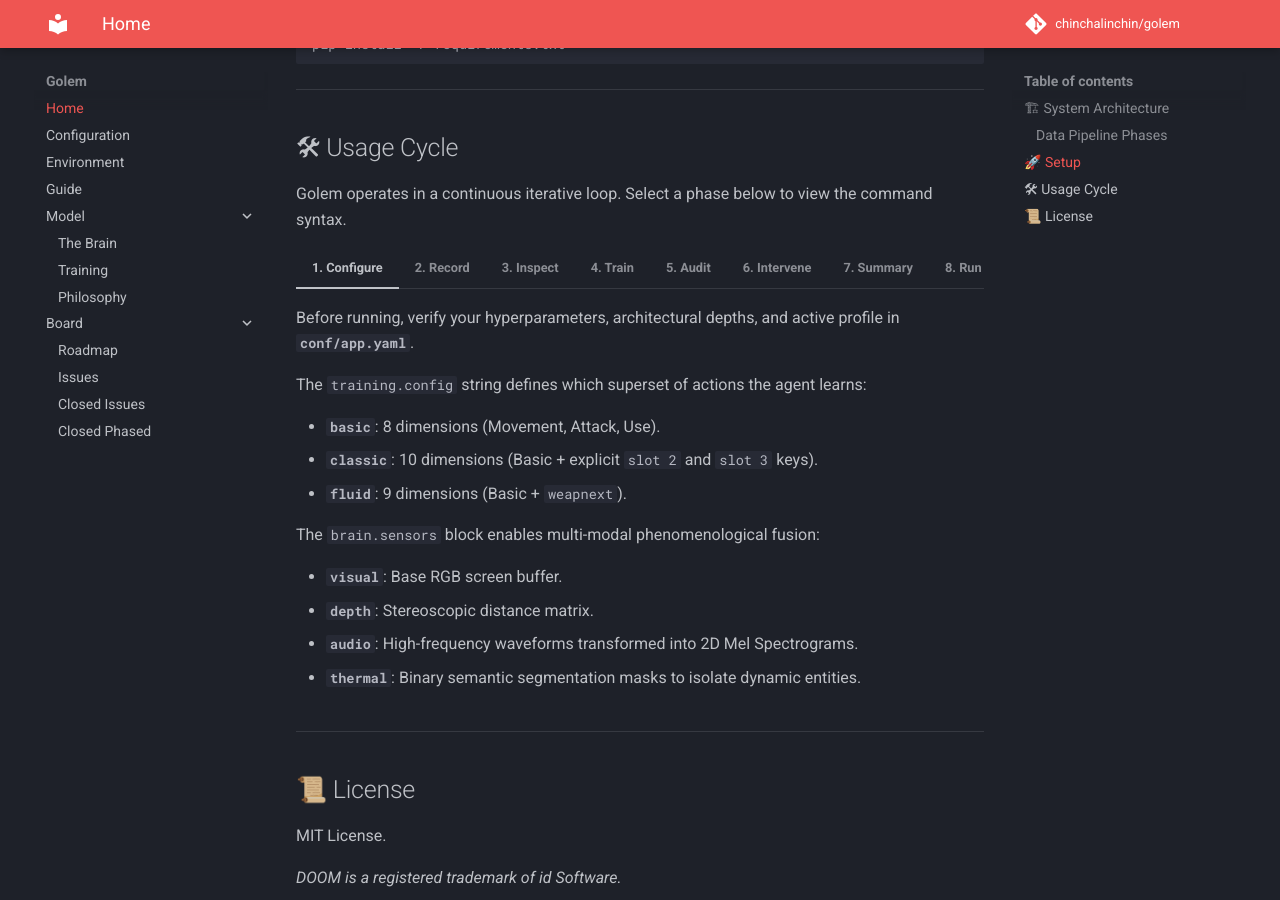
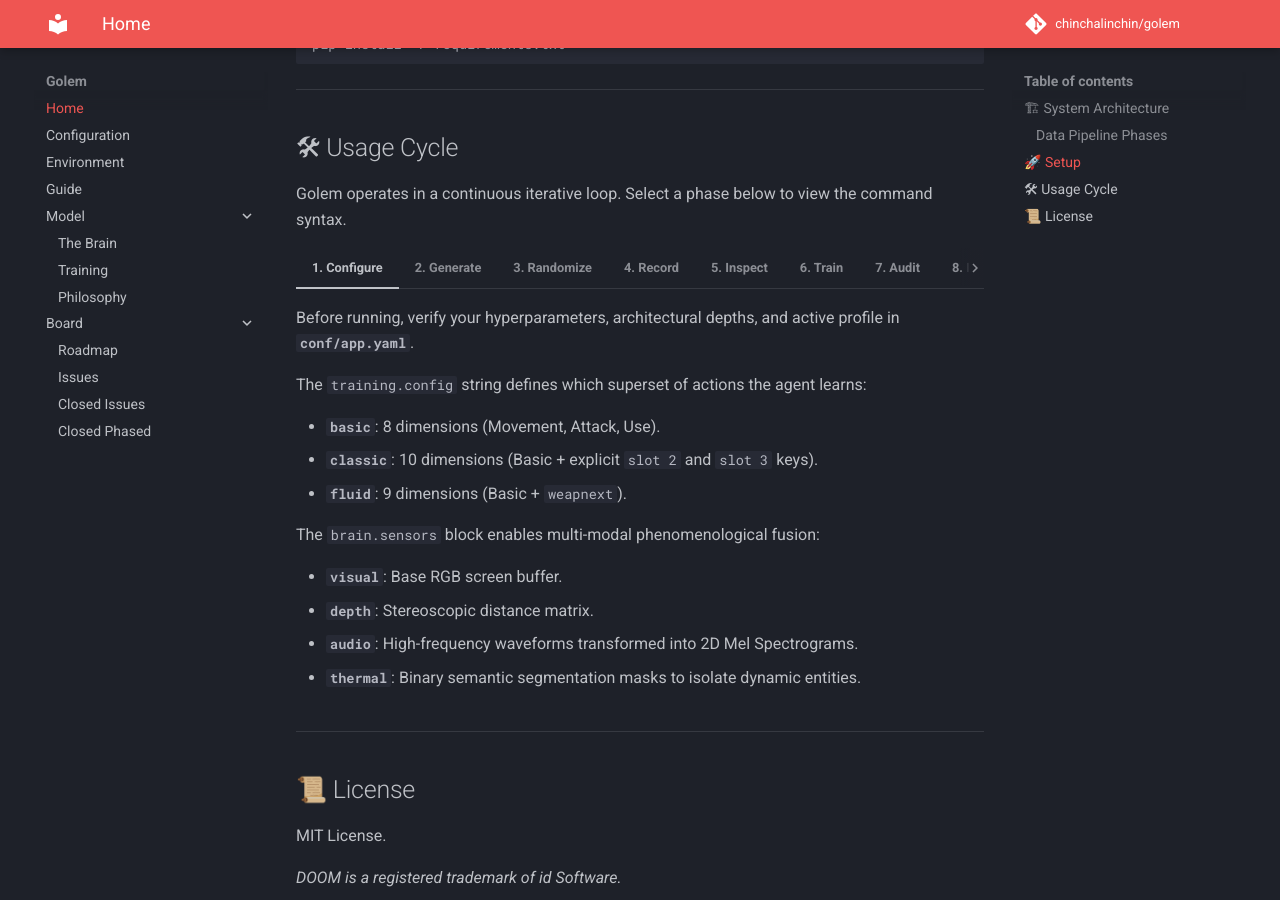
Before and after one commit to chinchalinchin/golem, an MkDocs documentation site: the page built from docs/index.md, in a window 1280 px wide and 900 px high, scrolled down 1812 px. Built offline with MkDocs 1.6.1 and Material for MkDocs 9.7.7, drawn with Linux system fonts in a browser that asks for light colours; comment, search, counter and statistics services are not loaded; some of the changed lines change nothing that is shown.

Commit message:
update doc index

````diff
--- a/docs/index.md
+++ b/docs/index.md
@@ -31,9 +31,9 @@
 
 1. **Extract (Perception):** Interfaces with `libvizdoom` to capture the raw phenomenological buffers (RGB screen, stereoscopic depth, high-frequency stereo audio, and semantic labels). Latent game variables (health, ammo, coordinates) are explicitly discarded to force multi-modal heuristic learning.
 2. **Transform (Normalization & DSP):** * **Visual & Depth:** Downsampling via bilinear interpolation (64x64) and min-max scaling ().
-    * **Thermal:** Binary thresholding of the semantic labels buffer to isolate active entities, followed by nearest-neighbor downsampling (64x64).
-    * **Audio:** Zero-mean, unit-variance normalization, transformed via STFT into dense 2D time-frequency Mel Spectrograms, and logarithmically scaled to decibels.
-    * **Channel Permutation:** Matrix transposition for PyTorch (`N, C, H, W`).
+* **Thermal:** Binary thresholding of the semantic labels buffer to isolate active entities, followed by nearest-neighbor downsampling (64x64).
+* **Audio:** Zero-mean, unit-variance normalization, transformed via STFT into dense 2D time-frequency Mel Spectrograms, and logarithmically scaled to decibels.
+* **Channel Permutation:** Matrix transposition for PyTorch (`N, C, H, W`).
 
 3. **Load (Inference/Training):** Feeds dynamic sequence tensors into the parallel Convolutional Neural Networks (Visual, Auditory, Thermal cortices) before concatenating the latent features into the **Neural Circuit Policy (NCP)** to generate action probability distributions.
 
@@ -91,16 +91,33 @@
     * **`audio`**: High-frequency waveforms transformed into 2D Mel Spectrograms.
     * **`thermal`**: Binary semantic segmentation masks to isolate dynamic entities.
 
-=== "2. Record"
+=== "2. Generate"
 
-    Launch the engine in **Spectator Mode** to capture training data. The engine binds keys dynamically based on the active profile in `app.yaml`.
+    Compile a randomized BSP map using the Oblige procedural generation engine. This helps inject massive geographic variance into the training corpus to prevent spatial overfitting.
+
+    ```bash
+    python main.py generate
+    ```
+
+
+=== "3. Randomize"
+
+    Run a continuous pipeline to procedurally generate maps, launch the engine, and record expert demonstration data across highly varied topological environments.
+
+    ```bash
+    python main.py randomize
+    ```
+
+=== "4. Record"
+
+    Launch the engine in **Spectator Mode** to capture training data manually on specific modules. The engine binds keys dynamically based on the active profile in `app.yaml`.
 
     ```bash
     # Usage: python main.py record --module <module_name>
     python main.py record --module combat
     ```
 
-=== "3. Inspect"
+=== "5. Inspect"
 
     Verify your dataset is balanced and normalized before training via Jinja2 template reports.
 
@@ -111,8 +128,7 @@
     !!! tip
         Look for **High Idle Time**. If the agent spends >50% of the time doing nothing, the model will converge to inaction due to gradient sparsity.
 
-
-=== "4. Train"
+=== "6. Train"
 
     Run the **Behavioral Cloning** loop to map the multi-modal observations to action vectors via Binary Cross-Entropy. The DataLoader automatically applies dynamic spatial Mirror Augmentation.
 
@@ -121,7 +137,7 @@
     python main.py train --module all
     ```
 
-=== "5. Audit"
+=== "7. Audit"
 
     Run a diagnostic Brain Scan to check for class-imbalance failures against the test data.
 
@@ -133,7 +149,7 @@
     python main.py audit --module all --full
     ```
 
-=== "6. Intervene"
+=== "8. Intervene"
 
     Launch the agent autonomously. If the agent enters an equilibrium state (e.g., staring at a corner), hold **Left Shift** to suspend the LNN logits and capture raw keyboard overrides.
 
@@ -143,7 +159,7 @@
 
     Releasing the key automatically dumps a `_recovery` trace file to cure Covariate Shift.
 
-=== "7. Summary"
+=== "9. Summary"
 
     Generate a topological breakdown of the active neural architecture via `torchinfo`. This executes a dummy forward pass to validate that the active sensor cortices are dynamically scaling and concatenating properly into the liquid core.
 
@@ -151,13 +167,22 @@
     python main.py summary
     ```
 
-=== "8. Run"
+=== "10. Run"
 
     Watch the LNN play the game live. The agent manages a continuous hidden state (`hx`) through the Liquid ODEs.
 
     ```bash
     python main.py run --module combat
     ```
+
+=== "11. Examine"
+
+    To get a sense of what frames are activating the model during gameplay, generate heat maps of the final convolution's output during a particular sequence of training data.
+
+    ```bash
+    python main.py examine --sequence 100
+    ```
+
 ---
 
 ## 📜 License
````
